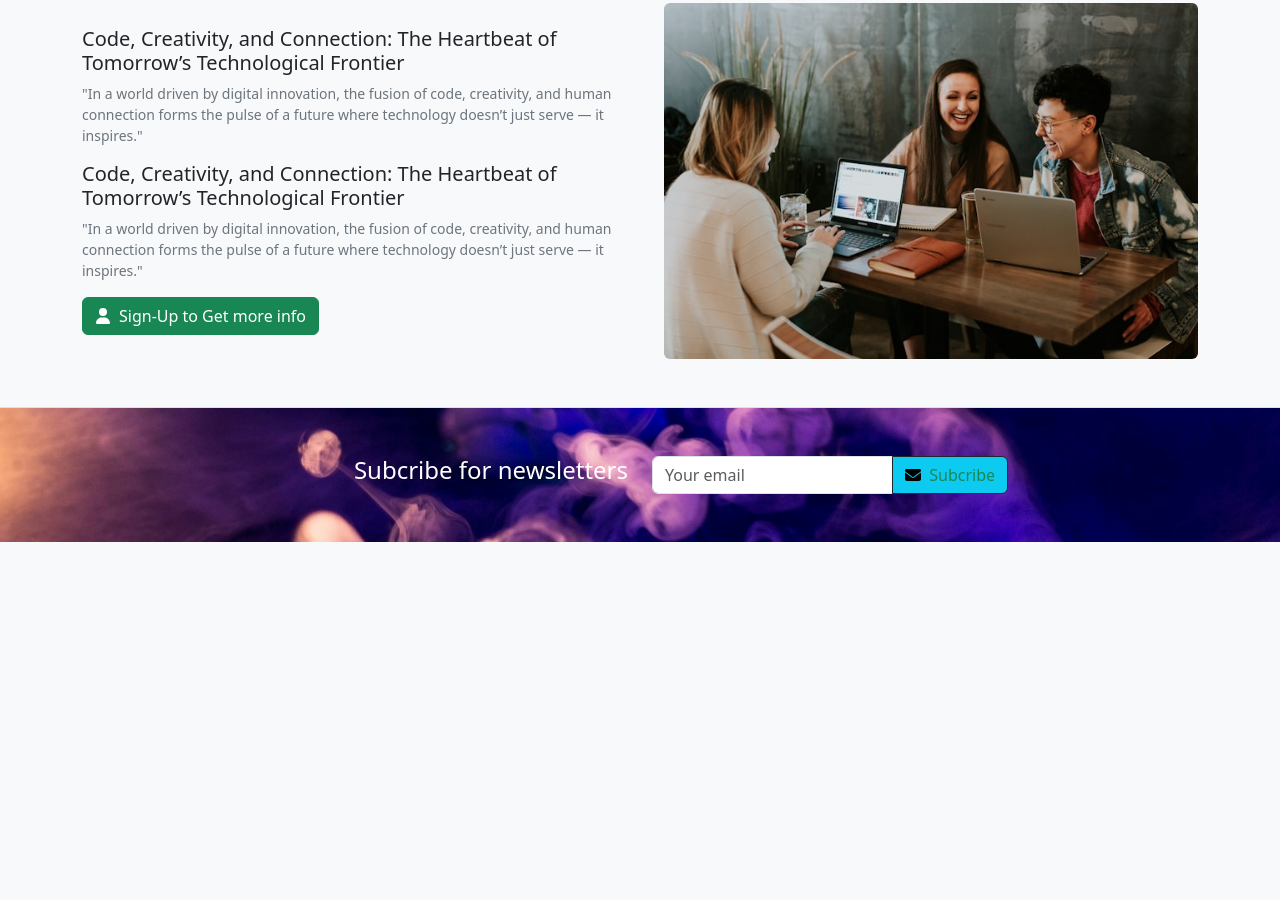
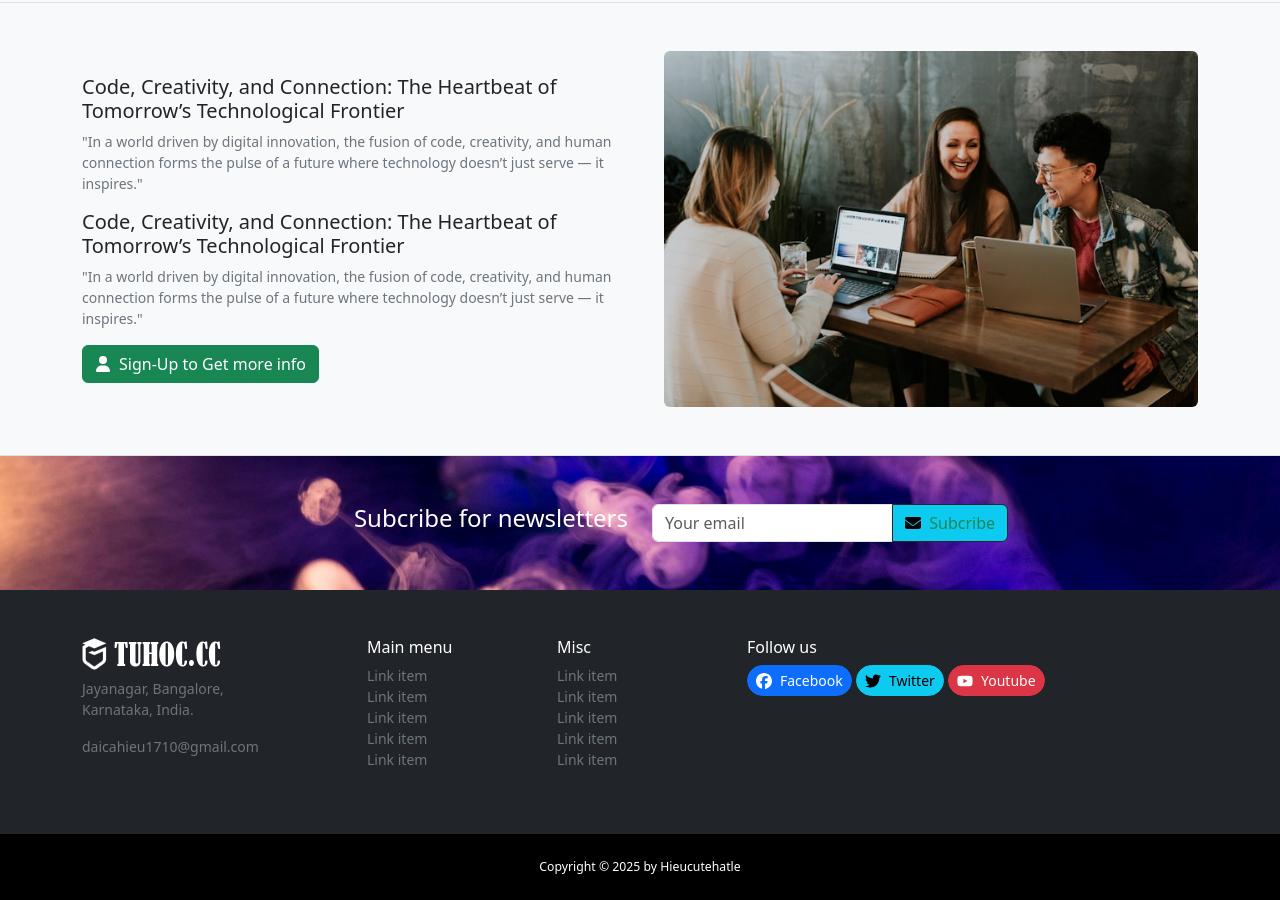
Before and after one commit to TuskBellion/Project-5, a plain HTML site: page index.html in a window 1280 px wide. Shown: the part 1868-2768 px from the top of the page. Before the commit the page ends 2410 px from the top, so only its background shows below. Drawn offline with nearby package versions, Linux system fonts and the light colour scheme.

Commit message:
7.Main footer, copyright and sticky footer

```diff
--- a/index.html
+++ b/index.html
@@ -126,7 +126,7 @@
     <!-- navbar end -->
 
     <!-- header start-->
-    <header class="main-header py-5 border-bottom">
+    <header class="main-header py-5 border-bottom mt-5">
       <div class="container">
         <div class="row align-items-center gx-md-5">
           <!-- khối trái -->
@@ -623,12 +623,103 @@
 </div>
 </section>
 
+<!-- main footer -->
+ <footer class="text-bg-dark py-5">
+  <div class="container">
+    <div class="row">
+<div class="col-md-3">
+  <!-- logo -->
+   <div class="brand-icon mb-2">
+    <img src="./img/logo-tuhoc-dark.png" alt="">
+   </div>
+   <address class="small text-secondary ">
+    Jayanagar, Bangalore,  <br>
+Karnataka, India. <br>
+   </address>
+   <p class="small text-secondary">
+daicahieu1710@gmail.com</p>
+</div>
+<div class="col-md-2">
+  <h6>Main menu</h6>
+  <ul class="list-unstyled small">
+    <li>
+      <a class="text-decoration-none text-secondary" href="#!">Link item</a>
+    </li>
+    <li>
+      <a class="text-decoration-none text-secondary" href="#!">Link item</a>
+    </li>
+    <li>
+      <a class="text-decoration-none text-secondary" href="#!">Link item</a>
+    </li>
+    <li>
+      <a class="text-decoration-none text-secondary" href="#!">Link item</a>
+    </li>
+    <li>
+      <a class="text-decoration-none text-secondary" href="#!">Link item</a>
+    </li>
+  </ul>
+</div>
+<div class="col-md-2">
+  <h6>Misc</h6>
+  <ul class="list-unstyled small">
+    <li>
+      <a class="text-decoration-none text-secondary" href="#!">Link item</a>
+    </li>
+    <li>
+      <a class="text-decoration-none text-secondary" href="#!">Link item</a>
+    </li>
+    <li>
+      <a class="text-decoration-none text-secondary" href="#!">Link item</a>
+    </li>
+    <li>
+      <a class="text-decoration-none text-secondary" href="#!">Link item</a>
+    </li>
+    <li>
+      <a class="text-decoration-none text-secondary" href="#!">Link item</a>
+    </li>
+  </ul>
+</div>
+<div class="col-md-5">
+  <h6>Follow us</h6>
+  <div>
+    <a class="btn btn-sm px-md-2 btn-primary rounded-pill d-inline-flex align-items-center mb-2" href="https://www.facebook.com/">
+      <svg width="16px" height="16px" fill="currentColor" class=" me-md-2"  xmlns="http://www.w3.org/2000/svg" viewBox="0 0 512 512"><!--!Font Awesome Free 6.7.2 by @fontawesome - https://fontawesome.com License - https://fontawesome.com/license/free Copyright 2025 Fonticons, Inc.--><path d="M512 256C512 114.6 397.4 0 256 0S0 114.6 0 256C0 376 82.7 476.8 194.2 504.5V334.2H141.4V256h52.8V222.3c0-87.1 39.4-127.5 125-127.5c16.2 0 44.2 3.2 55.7 6.4V172c-6-.6-16.5-1-29.6-1c-42 0-58.2 15.9-58.2 57.2V256h83.6l-14.4 78.2H287V510.1C413.8 494.8 512 386.9 512 256h0z"/></svg>
+      <span class="d-md-block d-none" >Facebook</span>
+    </a>
+    <a class="btn btn-sm px-md-2 btn-info rounded-pill d-inline-flex align-items-center mb-2" href="https://www.facebook.com/">
+      <svg width="16px" height="16px" fill="currentColor" class=" me-md-2" xmlns="http://www.w3.org/2000/svg" viewBox="0 0 512 512"><!--!Font Awesome Free 6.7.2 by @fontawesome - https://fontawesome.com License - https://fontawesome.com/license/free Copyright 2025 Fonticons, Inc.--><path d="M459.4 151.7c.3 4.5 .3 9.1 .3 13.6 0 138.7-105.6 298.6-298.6 298.6-59.5 0-114.7-17.2-161.1-47.1 8.4 1 16.6 1.3 25.3 1.3 49.1 0 94.2-16.6 130.3-44.8-46.1-1-84.8-31.2-98.1-72.8 6.5 1 13 1.6 19.8 1.6 9.4 0 18.8-1.3 27.6-3.6-48.1-9.7-84.1-52-84.1-103v-1.3c14 7.8 30.2 12.7 47.4 13.3-28.3-18.8-46.8-51-46.8-87.4 0-19.5 5.2-37.4 14.3-53 51.7 63.7 129.3 105.3 216.4 109.8-1.6-7.8-2.6-15.9-2.6-24 0-57.8 46.8-104.9 104.9-104.9 30.2 0 57.5 12.7 76.7 33.1 23.7-4.5 46.5-13.3 66.6-25.3-7.8 24.4-24.4 44.8-46.1 57.8 21.1-2.3 41.6-8.1 60.4-16.2-14.3 20.8-32.2 39.3-52.6 54.3z"/></svg>
+      <span class="d-md-block d-none" >Twitter</span>
+    </a>
+    <a class="btn btn-sm px-md-2 btn-danger rounded-pill d-inline-flex align-items-center mb-2" href="https://www.facebook.com/">
+      <svg width="16px" height="16px" fill="currentColor" class=" me-md-2" xmlns="http://www.w3.org/2000/svg" viewBox="0 0 576 512"><!--!Font Awesome Free 6.7.2 by @fontawesome - https://fontawesome.com License - https://fontawesome.com/license/free Copyright 2025 Fonticons, Inc.--><path d="M549.7 124.1c-6.3-23.7-24.8-42.3-48.3-48.6C458.8 64 288 64 288 64S117.2 64 74.6 75.5c-23.5 6.3-42 24.9-48.3 48.6-11.4 42.9-11.4 132.3-11.4 132.3s0 89.4 11.4 132.3c6.3 23.7 24.8 41.5 48.3 47.8C117.2 448 288 448 288 448s170.8 0 213.4-11.5c23.5-6.3 42-24.2 48.3-47.8 11.4-42.9 11.4-132.3 11.4-132.3s0-89.4-11.4-132.3zm-317.5 213.5V175.2l142.7 81.2-142.7 81.2z"/></svg>
+      <span class="d-md-block d-none" >Youtube</span>
+    </a>
+  </div>
+</div>
+    </div>
+  </div>
+ </footer>
 
+<!-- copyright -->
+<div class="bg-black py-4">
+  <div class="container ">
+    <div class="row text-center text-white small  ">
+      <p class="m-0 small">Copyright © 2025 by Hieucutehatle </p>
+    </div>
+  </div>
+</div>
 
+<!-- mobile padding -->
+<div class="pt-5 pb-4 d-md-none" style="background-color: #000;">
 
-
-
-
+</div>
+<!-- sticky footer -->
+ <div class="d-block d-md-none d-flex justify-content-center p-3 fw-bold fixed-bottom blur-filter shadow-lg ">
+  <a class="rounded-pill btn btn-sm btn-warning small px-3 fw-bold d-inline-flex align-items-center" href="#!">
+     <svg width="16px" height="16px" fill="currentColor" class=" me-2" xmlns="http://www.w3.org/2000/svg" viewBox="0 0 448 512"><!--!Font Awesome Free 6.7.2 by @fontawesome - https://fontawesome.com License - https://fontawesome.com/license/free Copyright 2025 Fonticons, Inc.--><path d="M224 256A128 128 0 1 0 224 0a128 128 0 1 0 0 256zm-45.7 48C79.8 304 0 383.8 0 482.3C0 498.7 13.3 512 29.7 512l388.6 0c16.4 0 29.7-13.3 29.7-29.7C448 383.8 368.2 304 269.7 304l-91.4 0z"/></svg>
+      Sign-up for Free
+    </a>
+ </div>
 
 
 
--- a/mystyles.css
+++ b/mystyles.css
@@ -7,3 +7,7 @@
     background-size: cover; /* tự động dãn ảnh theo khung mà nó chứa  */
     background-position: center; /* căn giữa ảnh */
 }
+.blur-filter{
+    backdrop-filter: blur(8px); /* làm mờ nền */
+    background-color: #FFFFFF4D;
+}
```
Also changed, not shown: img/logo-tuhoc-dark.png (added).
